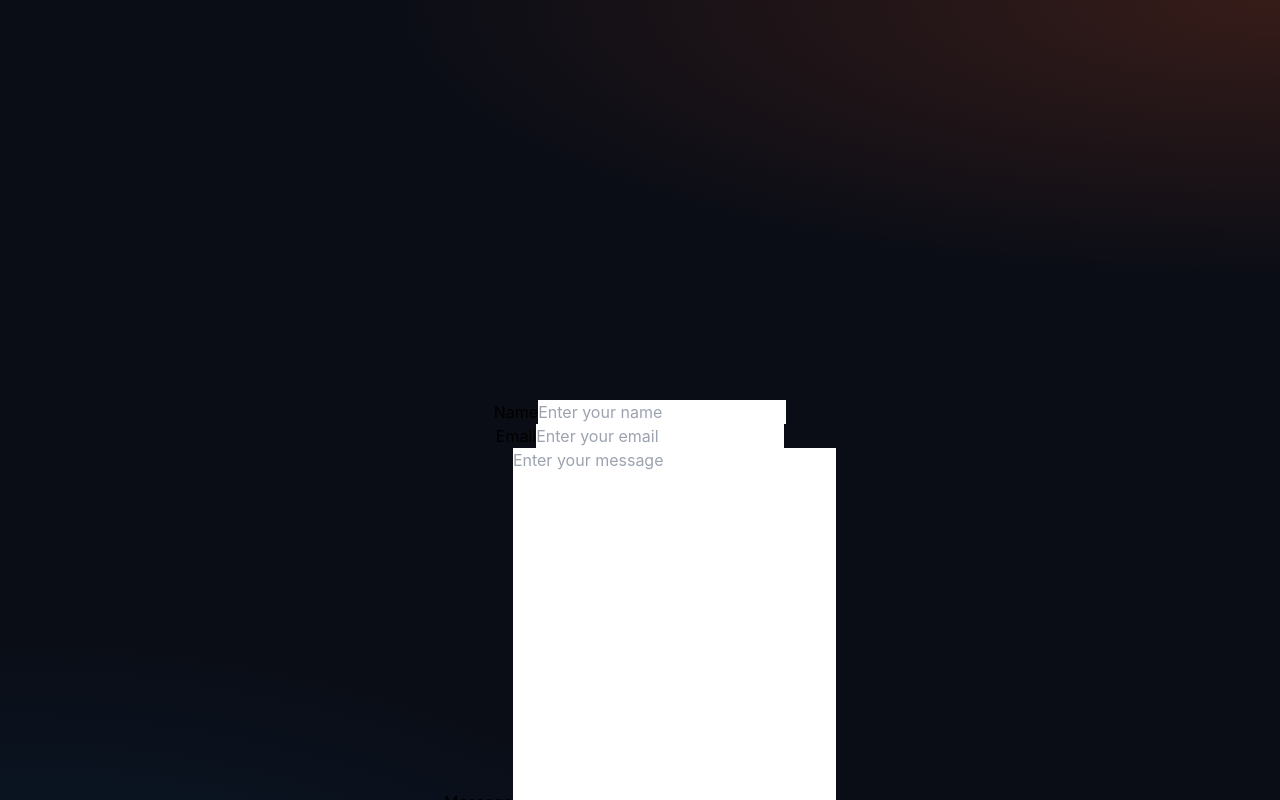
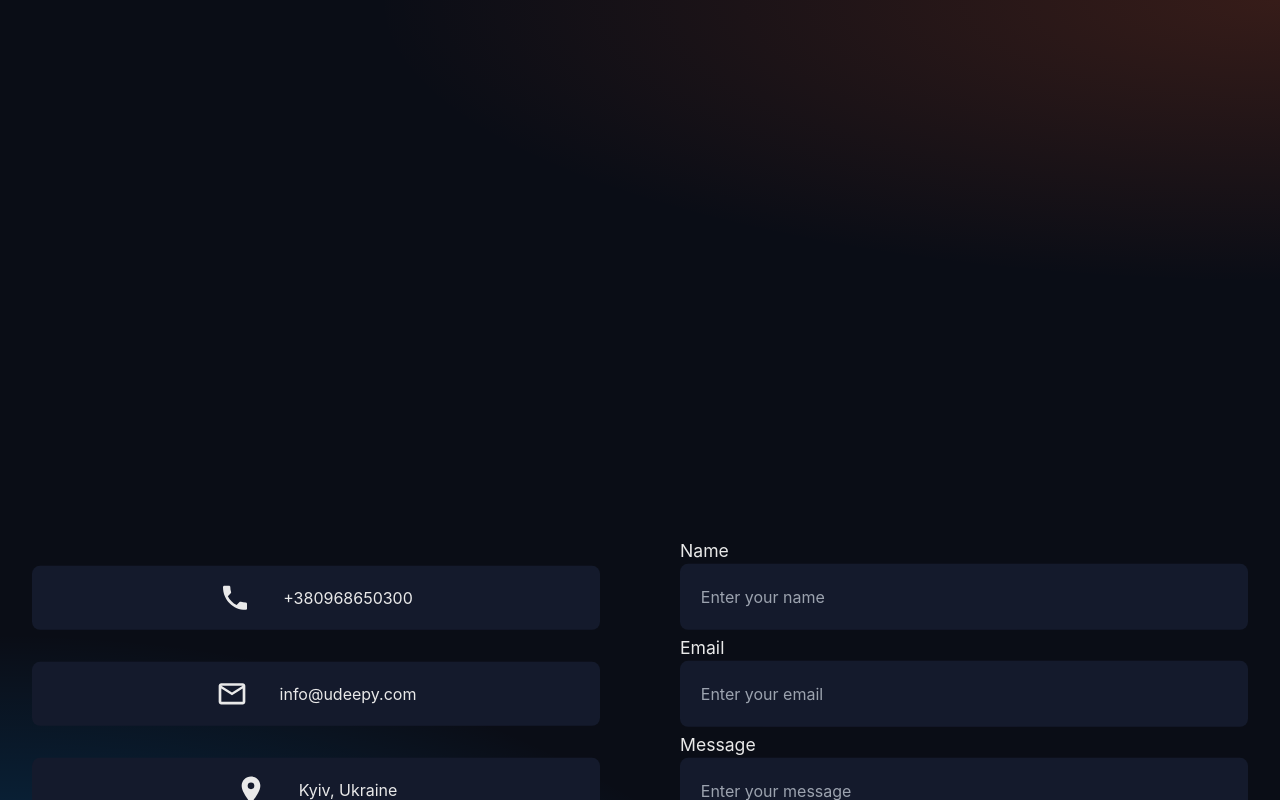
Before and after one commit to jYAMall/udeepy, a React (Create React App) app: page / in a window 1280 px wide. Shown: the part 2000-2800 px from the top of the page. Built offline with nearby package versions, Linux system fonts and the light colour scheme.

Commit message:
Header.jsx

```diff
--- a/src/App.css
+++ b/src/App.css
@@ -37,13 +37,13 @@
 .bg4 {
   background-color:#0a0d16;
   background-image:
-  radial-gradient(at 0% 100%, #0099ff2b 0, transparent 50%);
+  radial-gradient(at 0% 100%, #0099ff70 0, transparent 50%);
+  position: relative;
 }
 
 .box {
   height: 100%;
-  min-height: 100vh;
-  scroll-snap-align: start;
+  height: 100vh;
 }
 
 .menu {
@@ -109,7 +109,7 @@
   padding: 0.8em 2em;
   border: none;
   outline: none;
-  color: rgb(255, 255, 255);
+  color: rgb(233, 233, 233);
   background: #0a0d16;
   cursor: pointer;
   text-transform: uppercase;
@@ -145,7 +145,7 @@
   border-radius: 10px;
 }
 .button-down {
-  color: #fff;
+  color: rgb(233, 233, 233);
   width: 34px;
   height: 34px;
   position: absolute;
@@ -214,17 +214,81 @@
 }
 
 a.button-social {
-  color: #fff;
+  color: rgb(233, 233, 233);
   margin: 30px 20px 0 0;
 }
 
 .button-social-m {
-  color: #fff;
+  color: rgb(233, 233, 233);
   font-size: 1.75rem;
 }
 
 .toggle {
   font-size: 1.75rem;
-  margin: 20px 20px 0 0;
+  margin: 30px 30px 0 0;
   z-index: 11;
 }
+
+.contleft{ /* or absolute */
+  padding: 1rem;
+  background-color: #141a2c;
+  display: flex;
+  align-items: center;
+  gap: 2rem;
+  border-radius: 8px;
+  margin-bottom: 2rem;
+  margin-inline: 2rem;
+  color: rgb(233, 233, 233);
+  justify-content: center;
+
+}
+
+.contright{
+  padding: 1.5rem;
+  background-color: #141a2c;
+  display: flex;
+  align-items: center;
+  gap: 2rem;
+  border-radius: 8px;
+  margin-bottom: 2rem;
+  margin-inline: 2rem;
+  color: rgb(233, 233, 233);
+  justify-content: center;
+
+}
+
+.cont{
+  top:50%;
+  width: 100%;
+  transform: translate(0%, -50%);
+}
+.icons {
+  font-size: xx-large;
+}
+
+input, textarea{
+  width: 100%;
+  padding: 1.3rem;
+  background-color: #141a2c;
+  display: flex;
+  align-items: center;
+  gap: 2rem;
+  border-radius: 8px;
+  margin-bottom: 0.3rem;
+  color: rgb(233, 233, 233);
+  justify-content: center;
+  outline: none;
+  border: none;
+  margin-top:1rem ;
+}
+textarea{
+  resize: none;
+  height: 130px;
+}
+
+label{
+  font-size: 1.1rem;
+  color: rgb(233, 233, 233);
+  float: left;
+  margin-right: 1em;
+}
--- a/src/components/Contacts.jsx
+++ b/src/components/Contacts.jsx
@@ -1,26 +1,37 @@
 import React from 'react'
+import {MdPlace} from "react-icons/md";
+import {MdOutlineEmail}from "react-icons/md";
+import {MdPhone}from "react-icons/md";
 
 function Contacts() {
   return (
-    <section id='contacts'>
-        <div className='box bg4'>
-          <form>
-                    <div>
+    <section id='contacts' className='box bg4 '>
+        <div className='md:grid gap-4 grid-cols-2 cont absolute '>
+          <div className='pt-7 '>
+            <div className='contleft'>
+                  <MdPhone className='icons'/> +380968650300
+            </div>
+            <div className='contleft'>
+                  <MdOutlineEmail className='icons'/> info@udeepy.com
+            </div>
+            <div className='contleft'>
+                  <MdPlace className='icons'/> Kyiv, Ukraine
+            </div>
+          </div>
+          <div className='mx-8'>
                         <label>Name</label>
                         <input type="text" placeholder='Enter your name' />
-                    </div>
-                    <div>
+
                         <label>Email</label>
                         <input type="email" placeholder='Enter your email' />
-                    </div>
-                    <div>
+
                         <label>Message</label>
                         <textarea cols="30" rows="15" placeholder='Enter your message'></textarea>
+
+                    <div className="bottom">
+                      <button className='bt'>Submit</button>
                     </div>
-                    <div className="bottom">
-                        <button className="btn btn-dark">Submit</button>
-                    </div>
-            </form>
+          </div>
         </div>
     </section>
   )
--- a/src/components/Header.jsx
+++ b/src/components/Header.jsx
@@ -5,8 +5,8 @@ import {AiOutlineDown} from "react-icons/ai";
 
 function Header() {
   return (
-    <section id='home' className='snap-y'>
-        <div className='box snap-center flex w-full justify-center items-center bg1'>
+    <section id='home' >
+        <div className='box flex w-full justify-center items-center bg1'>
             <div className="md:flex items-center md:justify-between  pt-6 ">
                 <div className="md:w-1/2 z-0 ">
                     <h1 className="text-[#d2cfdd] w-full font-Bellefair pb-2 text-5xl p-4">We are always open to new projects and can turn any idea into reality. </h1>
--- a/src/components/Services.jsx
+++ b/src/components/Services.jsx
@@ -2,8 +2,8 @@ import React from 'react';
 
 function Services() {
   return (
-    <section id='services' className='snap-y'>
-      <div className='box snap-center bg2'>Services</div>
+    <section id='services'>
+      <div className='box bg2'>Services</div>
     </section>
   )
 }
```
Also changed, not shown: 1 other file (tests, documents, lock files or other folders).
